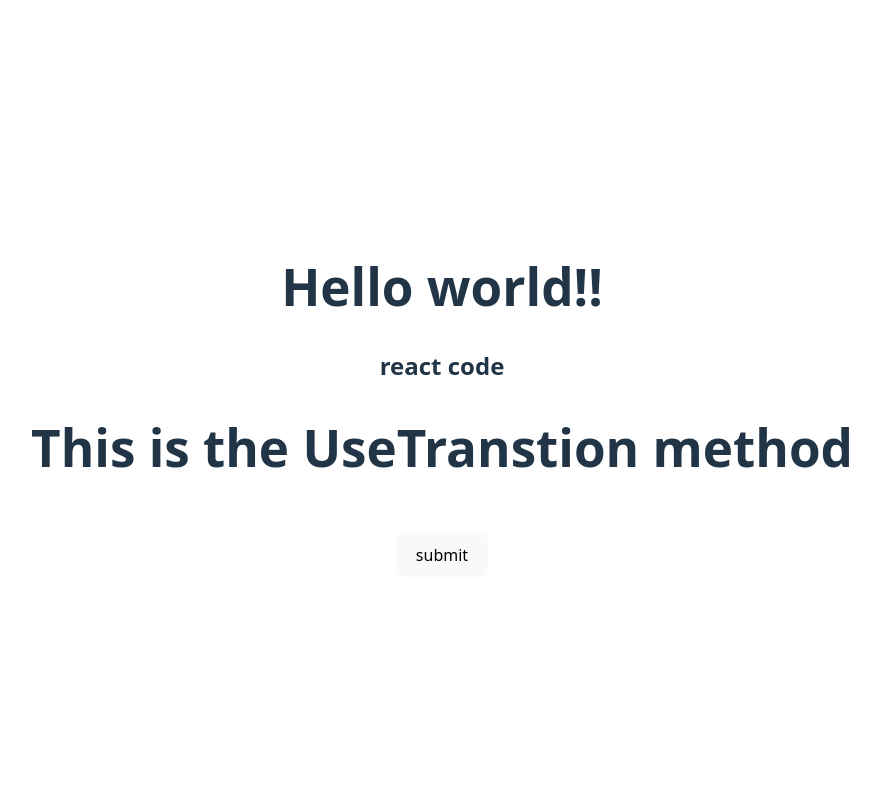
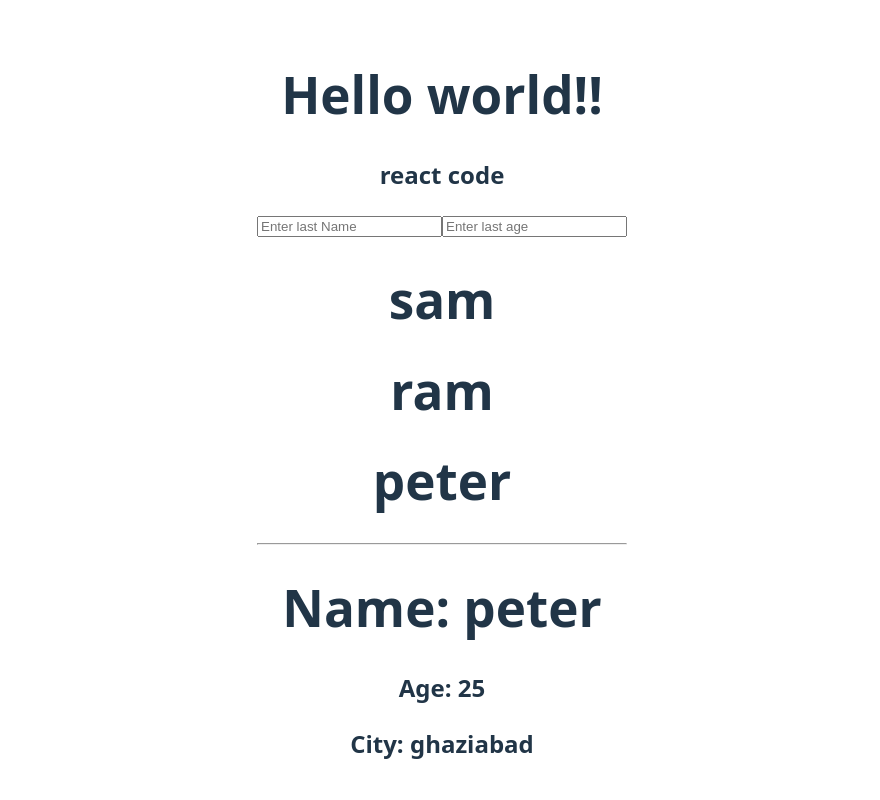
Before and after one commit to myselfpuneetkumar/React_Practices, a React (Vite) app: page / in a window 1280 px wide. Shown: the top 800 px of the page, without its empty margins (198-1078 px from the left). Built offline with nearby package versions, Linux system fonts and the light colour scheme.

Commit message:
updating_arr&objects

```diff
--- a/src/App.jsx
+++ b/src/App.jsx
@@ -19,6 +19,10 @@ import Props_function from './Components/Props_function'
 import ForwardRef from './Components/ForwardRef'
 import UseFormS from './Components/useForm'
 import UseTransition from './Components/UseTransition'
+import DerivedState from './Components/DerivedStates'
+import LiftingStateUp from './Components/LiftingStateUp'
+import UpdatingObject from './Components/ObjectUpdating'
+import UpdatingArray from './Components/Updatingarray'
 
 function App({name2}) {
   let name = "aditya singh"
@@ -70,7 +74,22 @@ function App({name2}) {
 
 
 
-<UseTransition />
+{/* <UseTransition /> */}
+
+
+
+{/* <DerivedState /> */}
+
+
+
+
+{/* <LiftingStateUp /> */}
+
+{/* <UpdatingObject /> */}
+
+
+
+<UpdatingArray />
 
 
 
--- a/src/Components/DerivedStates.jsx
+++ b/src/Components/DerivedStates.jsx
@@ -0,0 +1,33 @@
+import { useState } from "react";
+
+const DerivedState = () => {
+    const [users, setUsers] = useState([])
+    const [user, setUser] = useState('');
+    const handleUsers = () => {
+        setUsers([...users, user])
+        // console.log(user)
+    }
+    const total = users.length;
+    const last  = users[users.length-1];
+    const unique = [...new Set(users)].length
+    return (
+        <div>
+            <h2>Total users:{total}</h2>
+            <h2>Last User:{last}</h2>
+            <h2>Unique User:{unique}</h2>
+            <input type="text" onChange={(event) => setUser(event.target.value)} placeholder="Enter name" />
+            <button onClick={handleUsers}>click</button>
+            {
+                users.map((item, index) => {
+
+                    return (
+                        <h4 key={index}> {item}</h4>
+                    )
+                }
+                )
+
+            }
+        </div>
+    )
+}
+export default DerivedState;
--- /dev/null
+++ b/src/Components/LSU_AddUser.jsx
@@ -0,0 +1,11 @@
+function AddUser({setUser}) {
+
+    return(
+        <div>
+           <h1>Add User</h1>
+            <input type="text" onChange={(event)=>setUser(event.target.value)} name="" id="" />
+            <hr />
+        </div>
+    )
+}
+export default AddUser;
--- /dev/null
+++ b/src/Components/LSU_DisplayUser.jsx
@@ -0,0 +1,10 @@
+function DisplayUser({user}){
+    return(
+        <div>
+           <h1> Display User</h1>
+           {user}
+
+        </div>
+    )
+}
+export default DisplayUser ;
--- /dev/null
+++ b/src/Components/LiftingStateUp.jsx
@@ -0,0 +1,15 @@
+import AddUser from "./LSU_AddUser";
+import DisplayUser from "./LSU_DisplayUser";
+import { useState } from "react";
+
+function LiftingStateUp(){
+     const[user,setUser] = useState('')
+    return(
+        <>
+        <AddUser setUser={setUser} />
+
+        <DisplayUser user = {user} />
+        </>
+    )
+}
+export default LiftingStateUp ;
--- /dev/null
+++ b/src/Components/ObjectUpdating.jsx
@@ -0,0 +1,36 @@
+import { useState } from "react";
+
+function UpdatingObject() {
+    const [obj,setObj] = useState({
+        name: 'aditya',
+       address: {
+        city:"ghaziabad",
+        country:"india"
+       }
+    })
+    const handleObject = (val)=>{
+        obj.name = val
+        console.log('name',obj);
+        setObj({...obj})
+
+    }
+    const handleCity = (city)=>{
+        console.log('CITY',city)
+        obj.address.city = city
+        setObj({...obj,address:{...obj.address,city}})
+    }
+    return (
+        <>
+            <h1>Name{obj.name}</h1>
+            <h1>City{obj.address.city}</h1>
+            <h1>Country{obj.address.country}</h1>
+
+            <h1>Updating Objects</h1>
+            Name<input type="text" onChange={(event)=>handleObject(event.target.value)} />
+            City<input type="text" onChange={(event)=>handleCity(event.target.value)} />
+
+
+        </>
+    )
+}
+export default UpdatingObject;
--- /dev/null
+++ b/src/Components/Updatingarray.jsx
@@ -0,0 +1,55 @@
+import { useState } from "react";
+
+const UpdatingArray = () => {
+    const [data, setData] = useState([
+        'sam', 'ram', 'peter'
+    ])
+    const [datadetails, setDataDetails] = useState([
+        { name: "peter", age: 25, city: "ghaziabad" },
+        { name: "shyam", age: 26, city: "delhi" },
+        { name: "sam", age: 27, city: "noida" },]
+    )
+    const handleData = (name) => {
+        // console.log(name.target.value)
+        let lastname = name.target.value;
+        data[data.length - 1] = lastname;
+        setData([...data])
+        console.log(data);
+
+    }
+    const handleAge = (event) => {
+        // console.log(name.target.value)
+        let lastAge = event.target.value;
+        datadetails[datadetails.length - 1].age = lastAge;
+        setDataDetails([...datadetails])
+        // console.log(data);
+
+    }
+    return (
+        <>
+            <input type="text" onChange={handleData} placeholder="Enter last Name" />
+            <input type="text" onChange={handleAge} placeholder="Enter last age" />
+            {
+                data.map((item)=>{
+                    return(
+                    <h1>{item}</h1>
+                    )
+                })
+            }
+            <hr />
+            {
+                datadetails.map((item, index) => {
+                    return(
+                        <div>
+                    <h1 key={index}>Name: {item.name}</h1>
+                    <h2>Age: {item.age}</h2>
+                    <h2>City: {item.city}</h2>
+                    </div>
+                    )
+
+                })
+            }
+        </>
+    )
+}
+export default UpdatingArray;
```
Also changed, not shown: src/Components/UseActionHook.jsx (added, +7 -0 lines), src/Components/Topics.txt.
